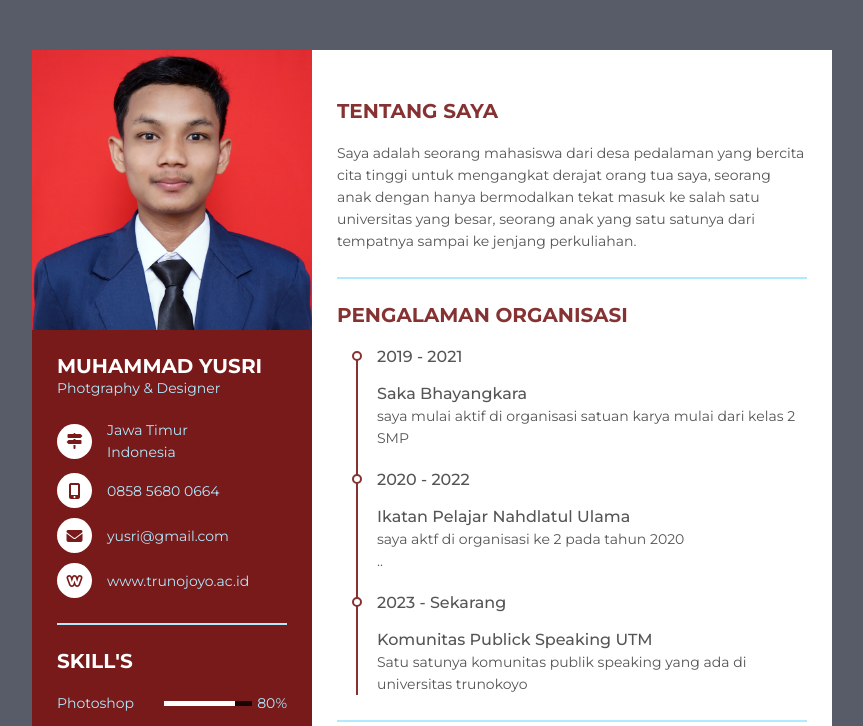
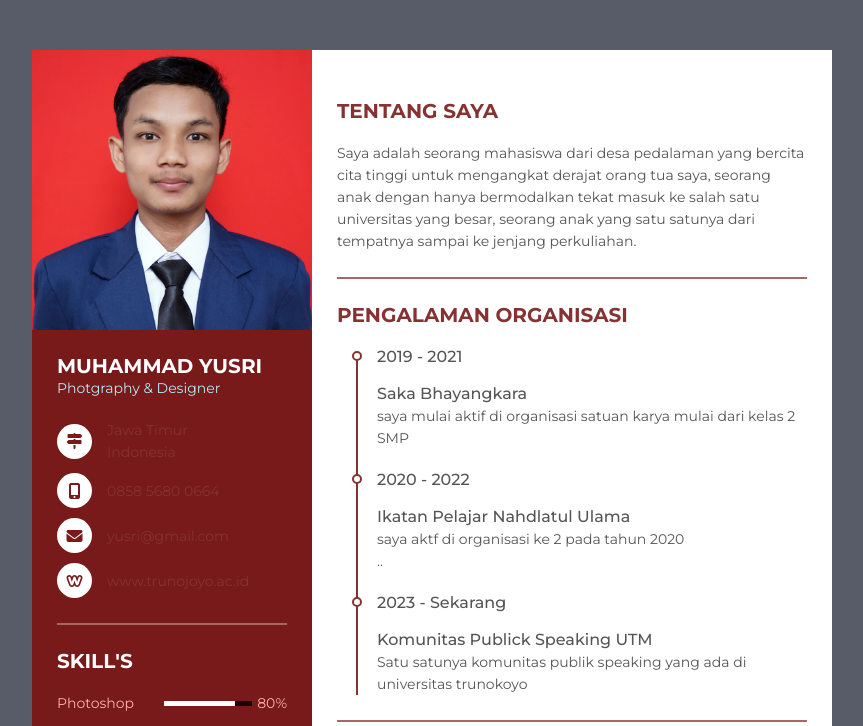
Before and after one commit to muhammadyusri121/Tugas-UTS-PBW, a plain HTML site: page index.html in a window 1280 px wide. Shown: the top 726 px of the page, without its empty margins (208-1071 px from the left). Drawn offline with Linux system fonts and the light colour scheme.

Commit message:
Add files via upload

```diff
--- a/style.css
+++ b/style.css
@@ -66,7 +66,7 @@ body {
 
 .resume .resume_item {
   padding: 25px 0;
-  border-bottom: 2px solid #b1eaff;
+  border-bottom: 2px solid #a76767;
 }
 
 .resume .resume_left .resume_item:last-child,
@@ -104,13 +104,13 @@ body {
 }
 
 .resume .resume_left ul li .data {
-  color: #b1eaff;
+  color: #863232;
 }
 
 .resume .resume_left .resume_skills ul li {
   display: flex;
   margin-bottom: 15px;
-  color: #b1eaff;
+  color: #ffb1b1;
   justify-content: space-between;
   align-items: center;
 }
```
